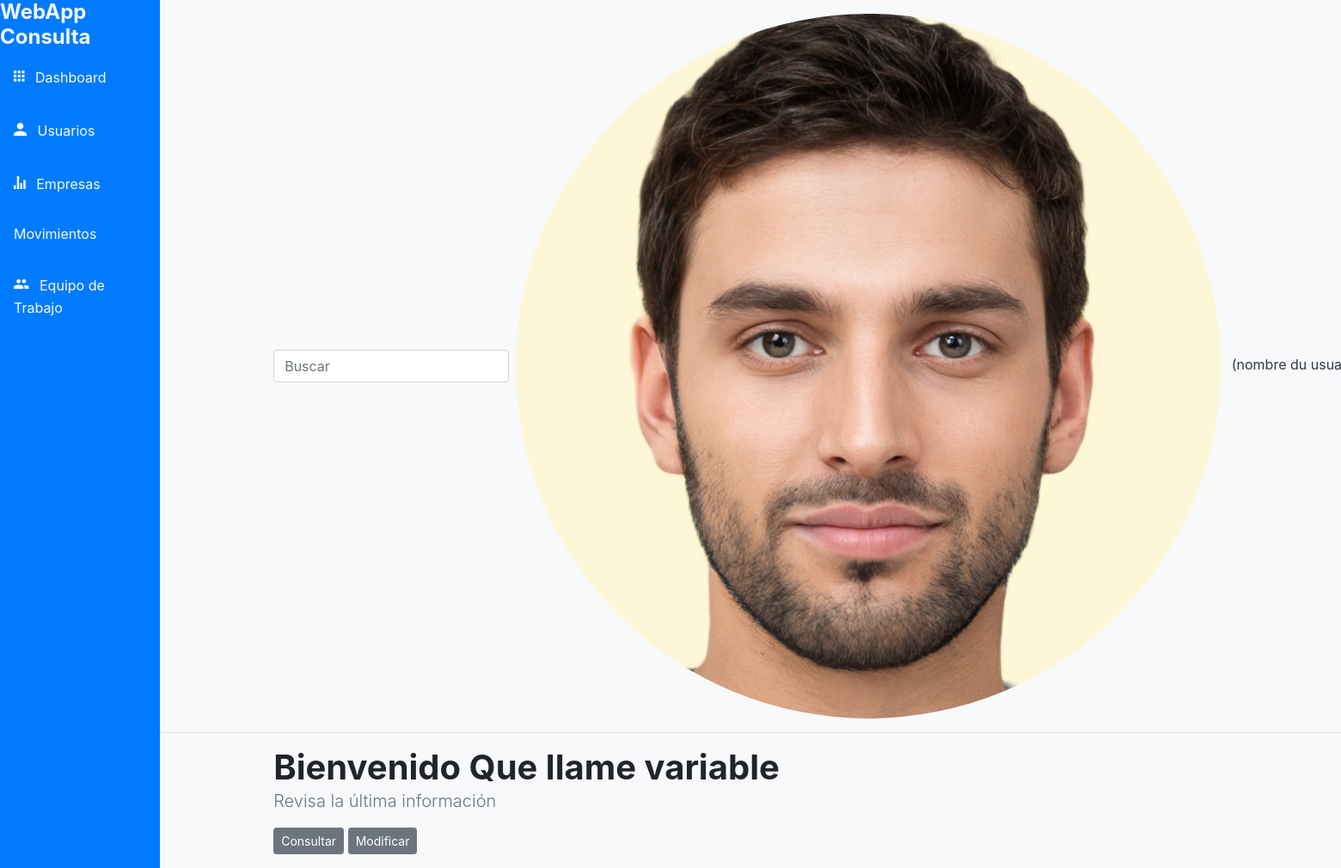
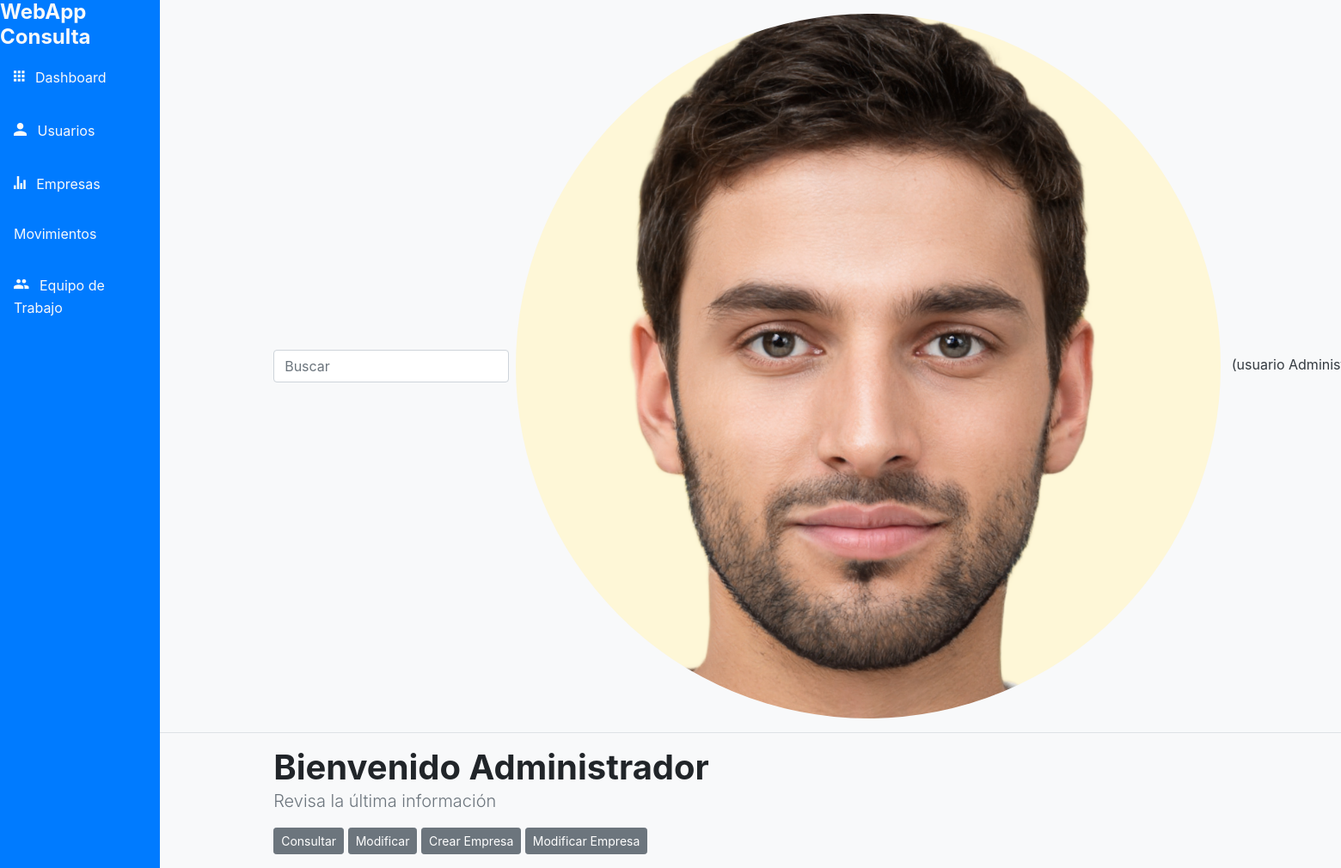
Before and after one commit to carlos9211/Transacciones_Comerciales_Gp25, a Django app: page /usuario/ in a window 1560 px wide; the page is wider, and only the part inside the window is pictured. Shown: that part at 86% size. Run offline with Django 4.2, Linux system fonts and the light colour scheme; some libraries are stand-ins or nearby versions; some web fonts are replaced.

Commit message:
nuevos botones
Se agregan botones en la vista de usuario

```diff
--- a/ProyectoCiclo3/pciclo3/appciclo/templates/usuario.html
+++ b/ProyectoCiclo3/pciclo3/appciclo/templates/usuario.html
@@ -72,7 +72,7 @@
                  data-toggle="dropdown" aria-haspopup="true" aria-expanded="false">
                 <img src="assets/img/user-1.png" class="img-fluid rounded-circle avatar mr-2"
                      alt="https://generated.photos/" />
-                (nombre du usuario superior derecha)
+                (usuario Administrador)
               </a>
               <div class="dropdown-menu dropdown-menu-right" aria-labelledby="navbarDropdown">
                 <a class="dropdown-item" href="usuario.html">Mi perfil</a>
@@ -94,12 +94,14 @@
         <div class="container">
           <div class="row">
             <div class="col-lg-9 col-md-8">
-              <h1 class="font-weight-bold mb-0">Bienvenido Que llame variable</h1>
+              <h1 class="font-weight-bold mb-0">Bienvenido Administrador</h1>
               <p class="lead text-muted">Revisa la última información</p>
             </div>
           </div>
           <a href="usuarioInfo.html" class="btn btn-secondary btn-sm">Consultar</a>
           <a href="usuarioModi.html" class="btn btn-secondary btn-sm">Modificar</a>
+          <a href="empresas.html" class="btn btn-secondary btn-sm">Crear Empresa</a>
+          <a href="empresasModi.html" class="btn btn-secondary btn-sm">Modificar Empresa</a>
         </div>
       </section>
 
--- a/ProyectoCiclo3/pciclo3/appciclo/urls.py
+++ b/ProyectoCiclo3/pciclo3/appciclo/urls.py
@@ -14,7 +14,6 @@ urlpatterns=[
     path('egreso/',EgresoView.as_view(),name='registrar'),
     path('egreso/<int:doc>',EgresoView.as_view(),name='corregir'),
     path('usuario/',views.usuario,name='usuario'),
-    #path('usuario/usuarioInfo.html',views.usuario,name='usuario'),
     path('login/',views.loginusuario ,name='login')
 
 
--- a/ProyectoCiclo3/pciclo3/appciclo/views.py
+++ b/ProyectoCiclo3/pciclo3/appciclo/views.py
@@ -166,7 +166,7 @@ def loginusuario(request):
             #    return render(request, 'usuario.html')
             elif detalleusuario.IdRol=="Contador":
                request.session['Email']=detalleusuario.Email
-               return render(request, 'contador.html')
+               return render(request, 'movimientos.html')
             elif detalleusuario.IdRol=="General":
                request.session['Email']=detalleusuario.Email
                return render(request, 'general.html')
@@ -177,6 +177,7 @@ def loginusuario(request):
 def usuario(request):
 
     return render(request,"usuario.html")
+
 
 #Se crea el metodo para registrar ingresos y modificarlos en caso de ser necesario
 class IngresoView(View):
--- a/mod/appciclo/templates/usuario.html
+++ b/mod/appciclo/templates/usuario.html
@@ -72,7 +72,7 @@
                  data-toggle="dropdown" aria-haspopup="true" aria-expanded="false">
                 <img src="assets/img/user-1.png" class="img-fluid rounded-circle avatar mr-2"
                      alt="https://generated.photos/" />
-                (nombre du usuario superior derecha)
+                (usuario Administrador)
               </a>
               <div class="dropdown-menu dropdown-menu-right" aria-labelledby="navbarDropdown">
                 <a class="dropdown-item" href="usuario.html">Mi perfil</a>
@@ -94,12 +94,14 @@
         <div class="container">
           <div class="row">
             <div class="col-lg-9 col-md-8">
-              <h1 class="font-weight-bold mb-0">Bienvenido Que llame variable</h1>
+              <h1 class="font-weight-bold mb-0">Bienvenido Administrador</h1>
               <p class="lead text-muted">Revisa la última información</p>
             </div>
           </div>
           <a href="usuarioInfo.html" class="btn btn-secondary btn-sm">Consultar</a>
           <a href="usuarioModi.html" class="btn btn-secondary btn-sm">Modificar</a>
+          <a href="empresas.html" class="btn btn-secondary btn-sm">Crear Empresa</a>
+          <a href="empresasModi.html" class="btn btn-secondary btn-sm">Modificar Empresa</a>
         </div>
       </section>
 
--- a/mod/appciclo/urls.py
+++ b/mod/appciclo/urls.py
@@ -14,7 +14,6 @@ urlpatterns=[
     path('egreso/',EgresoView.as_view(),name='registrar'),
     path('egreso/<int:doc>',EgresoView.as_view(),name='corregir'),
     path('usuario/',views.usuario,name='usuario'),
-    #path('usuario/usuarioInfo.html',views.usuario,name='usuario'),
     path('login/',views.loginusuario ,name='login')
 
 
--- a/mod/appciclo/views.py
+++ b/mod/appciclo/views.py
@@ -166,7 +166,7 @@ def loginusuario(request):
             #    return render(request, 'usuario.html')
             elif detalleusuario.IdRol=="Contador":
                request.session['Email']=detalleusuario.Email
-               return render(request, 'contador.html')
+               return render(request, 'movimientos.html')
             elif detalleusuario.IdRol=="General":
                request.session['Email']=detalleusuario.Email
                return render(request, 'general.html')
@@ -177,6 +177,7 @@ def loginusuario(request):
 def usuario(request):
 
     return render(request,"usuario.html")
+
 
 #Se crea el metodo para registrar ingresos y modificarlos en caso de ser necesario
 class IngresoView(View):
```
